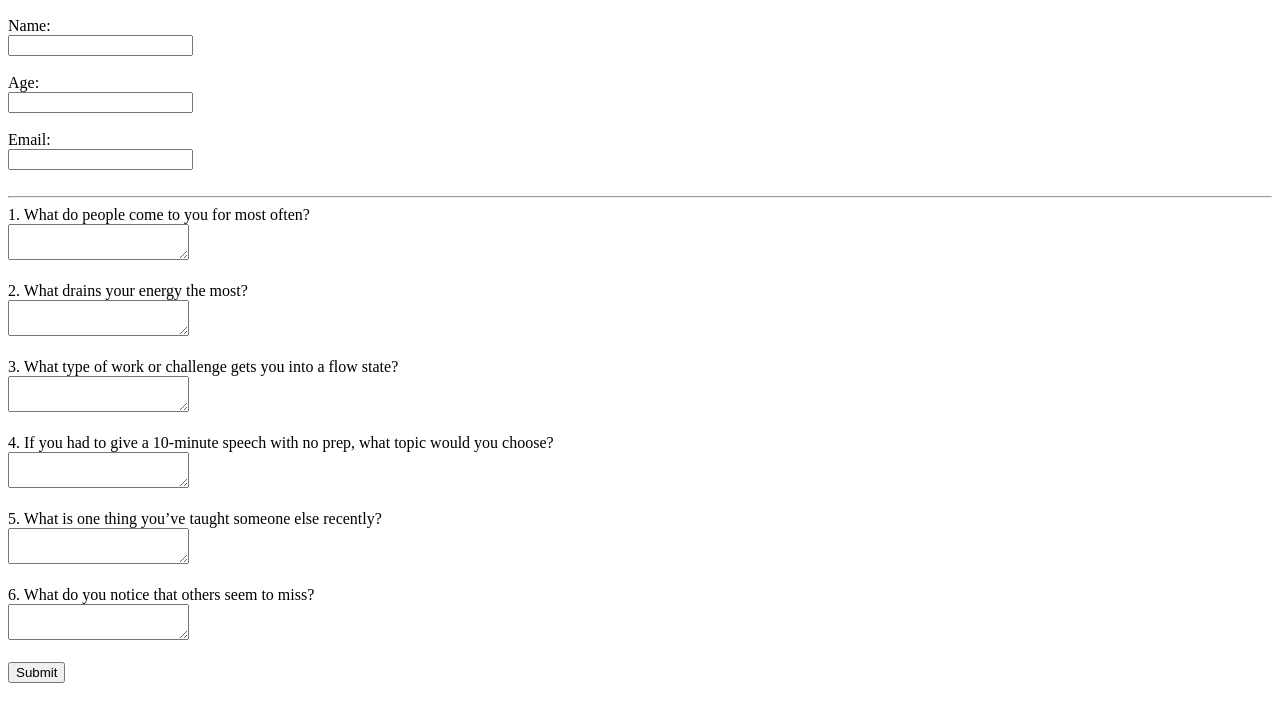
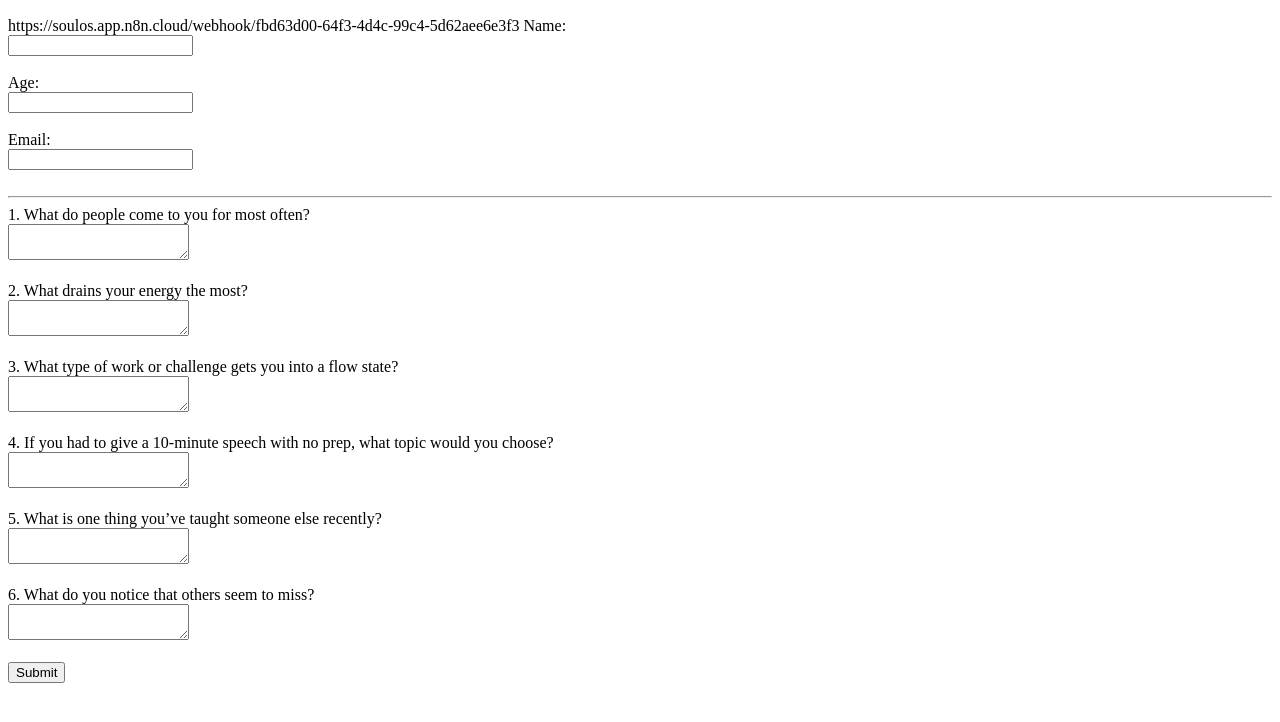
Before and after one commit to soul-io/Decoder_Questionnarie, a plain HTML site: page index (1).html in a window 1280 px wide. Shown: the part 50-772 px from the top of the page. Drawn offline with Linux system fonts and the light colour scheme.

Commit message:
Update index (1).html

```diff
--- a/index (1).html
+++ b/index (1).html
@@ -7,7 +7,7 @@
 </head>
 <body>
   <h2>Decoder Questionnaire</h2>
-  <form action="https://webhook.n8n.cloud/YOUR_WEBHOOK_PATH" method="POST">
+  https://soulos.app.n8n.cloud/webhook/fbd63d00-64f3-4d4c-99c4-5d62aee6e3f3
     <label for="name">Name:</label><br>
     <input type="text" name="name" id="name" required><br><br>
 
```
